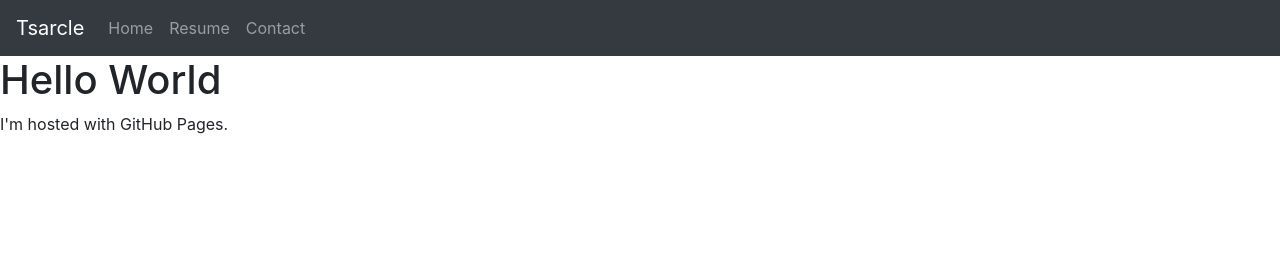
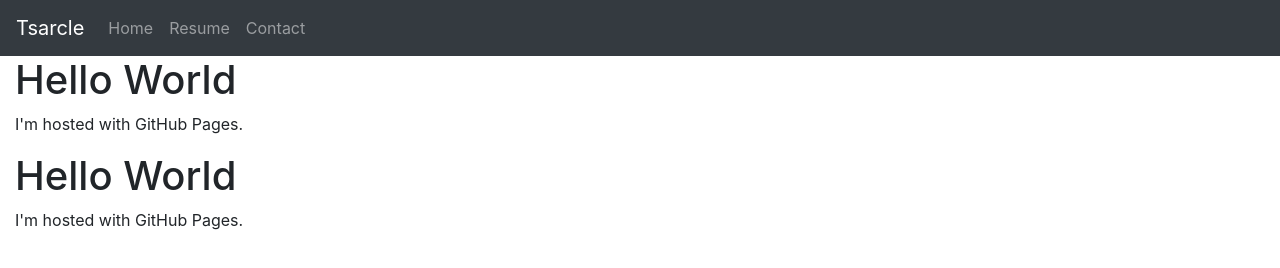
Before and after one commit to Tsarcle/Tsarcle.github.io, a plain HTML site: page index.html in a window 1280 px wide. Drawn offline with Linux system fonts and the light colour scheme.

Commit message:
Update index.html

```diff
--- a/index.html
+++ b/index.html
@@ -1,7 +1,14 @@
 <!DOCTYPE html>
 <html>
+
 <head>
+  <link rel="stylesheet" type="text/css" href="Content/bootstrap.css">
+  <script src="Scripts/jquery-3.3.1.js"></script>
+  <script src="Scripts/bootstrap.bundle.js"></script>
 </head>
+
+<body>
+<section>
 <nav class="navbar navbar-expand-md bg-dark navbar-dark">
   <a class="navbar-brand" href="#">Tsarcle</a>
   <button class="navbar-toggler" type="button" data-toggle="collapse" data-target="#collapsibleNavbar">
@@ -21,14 +28,19 @@
     </ul>
   </div>
 </nav>
+</section>
 
-<body>
+<section>
+<div class="col-sm-12 col-md-6">
 <h1>Hello World</h1>
 <p>I'm hosted with GitHub Pages.</p>
+</div>
+<div class="col-sm-12 col-md-6">
+<h1>Hello World</h1>
+<p>I'm hosted with GitHub Pages.</p>
+</div>
+</section>
+
 </body>
 
 </html>
-
-<link rel="stylesheet" type="text/css" href="Content/bootstrap.css">
-<script src="Scripts/jquery-3.3.1.js"></script>
-<script src="Scripts/bootstrap.bundle.js"></script>
```
